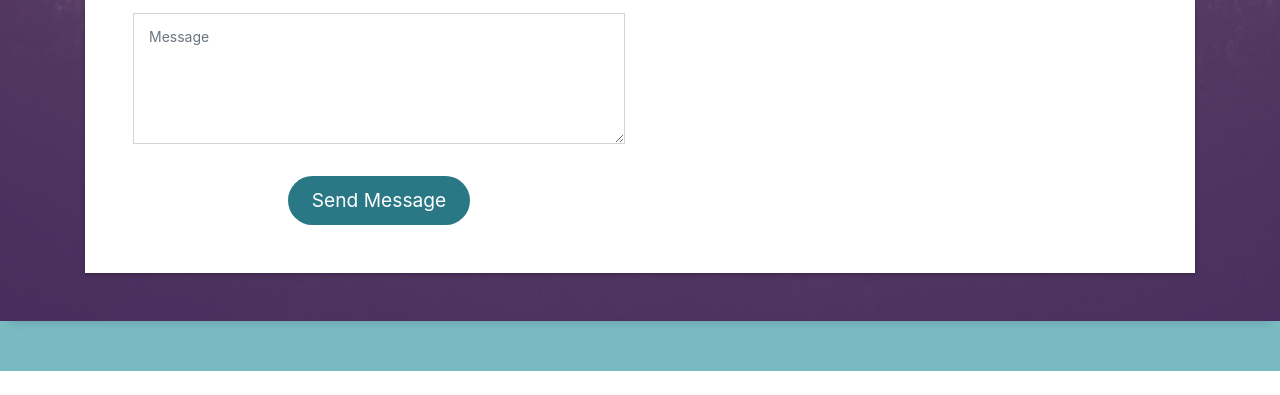
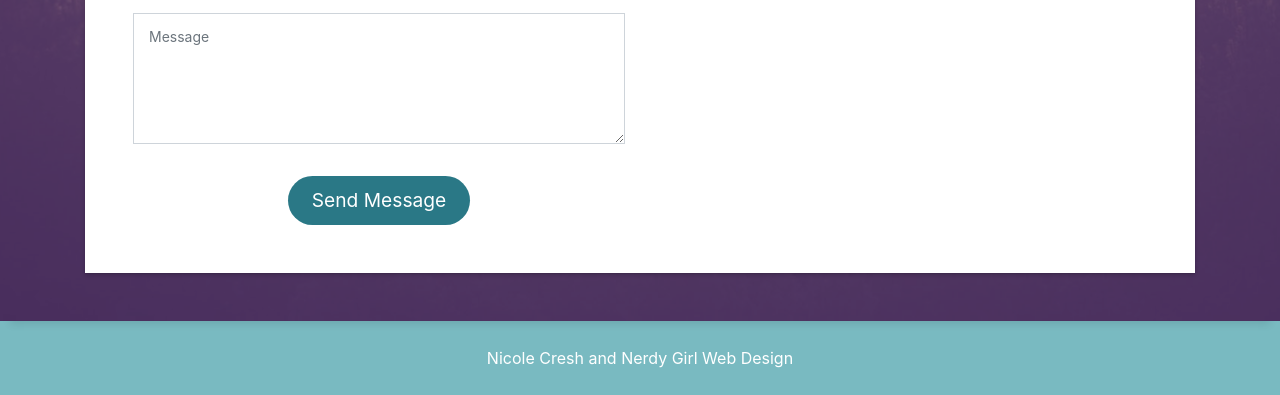
Before and after one commit to Ncreshon/ncreshon.github.io, a website with bundled scripts: page index.html in a window 1280 px wide. Shown: the part 3694-4089 px from the top of the page. Before the commit the page ends 4065 px from the top, so only its background shows below. Built offline with nearby package versions, Linux system fonts and the light colour scheme; files whose address does not match are found by name; a web font is replaced by a local one.

Commit message:
adds words to footer

```diff
--- a/index.html
+++ b/index.html
@@ -731,7 +731,7 @@
 
   <!-- ======= Footer ======= -->
   <footer>
-
+ Nicole Cresh and Nerdy Girl Web Design
   </footer><!-- End  Footer -->
 
   <a href="#" class="back-to-top"><i class="fa fa-chevron-up"></i></a>
```
